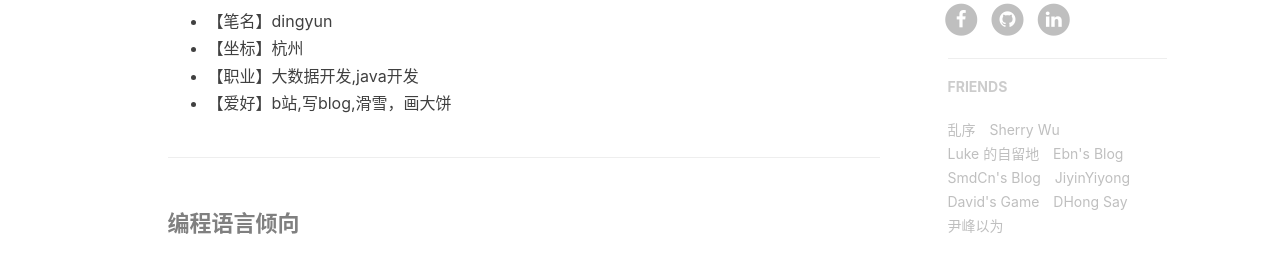
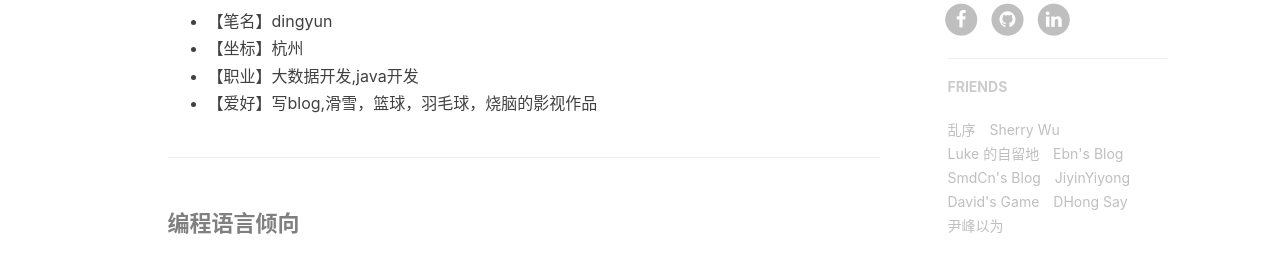
Before and after one commit to githubdingyun/githubdingyun.github.io, a Jekyll site: the page built from about.html, in a window 1280 px wide. Shown: the part 990-1258 px from the top of the page. Built offline with Jekyll 4.4.1, drawn with Linux system fonts in a browser that asks for light colours; nearby versions of some CDN libraries; comment, search, counter and statistics services are not loaded.

Commit message:
修改个人简介

```diff
--- a/_includes/about/zh.md
+++ b/_includes/about/zh.md
@@ -16,7 +16,7 @@ Hi ! 我是定陨，一名大数据/java开发工程师
 * 【笔名】dingyun
 * 【坐标】杭州
 * 【职业】大数据开发,java开发
-* 【爱好】b站,写blog,滑雪，画大饼
+* 【爱好】写blog,滑雪，篮球，羽毛球，烧脑的影视作品
 
 ----------------------------------------------------------------
 
```
Also changed, not shown: _includes/about/en.md (+2 -1 lines).
